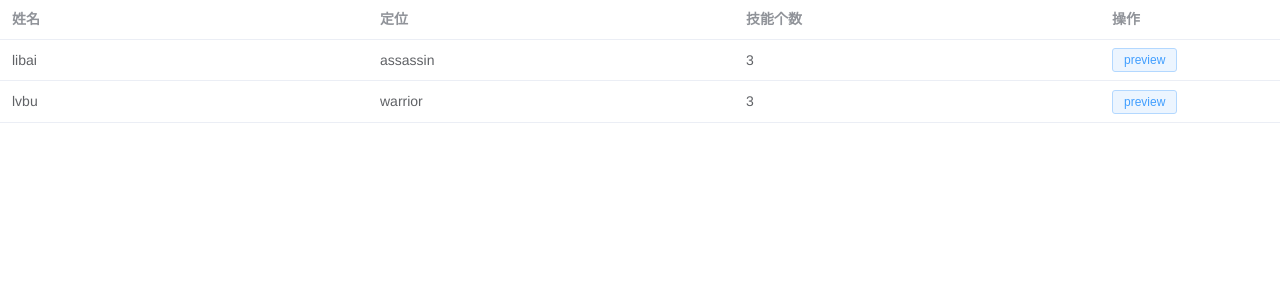
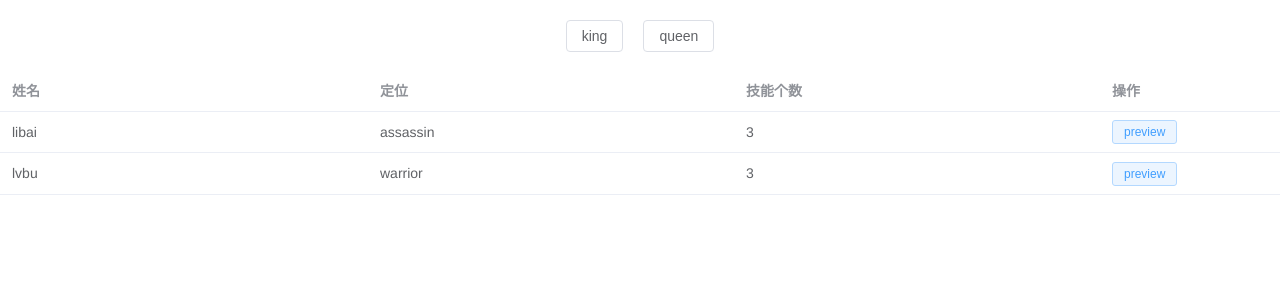
Before and after one commit to xuxb001/glory-kings, a Vue app: page /#/king in a window 1280 px wide. Shown: the top 300 px of the page. Built offline with nearby package versions, Linux system fonts and the light colour scheme.

Commit message:
fix router children

```diff
--- /dev/null
+++ b/auto-imports.d.ts
@@ -0,0 +1,5 @@
+// Generated by 'unplugin-auto-import'
+export {}
+declare global {
+
+}
--- a/package.json
+++ b/package.json
@@ -54,6 +54,8 @@
     "sass-loader": "^12.4.0",
     "ts-jest": "^27.1.2",
     "typescript": "^4.4.4",
+    "unplugin-auto-import": "^0.9.0",
+    "unplugin-vue-components": "^0.19.6",
     "vite": "^2.7.2",
     "vite-plugin-element-plus": "0.0.12",
     "vue-jest": "^5.0.0-alpha.10",
--- a/src/router/index.ts
+++ b/src/router/index.ts
@@ -4,27 +4,33 @@ const routes: Array<RouteRecordRaw> = [
   {
     path: '/',
     name: 'home',
-    component: () => import('@/views/home/index.vue') // 懒加载组件
+    component: () => import(/* webpackChunkName: "about" */'@/views/home/index.vue') // 懒加载组件
   },
+  {
+    path: '/kingdom',
+    name: 'kingdom',
+    component: () => import(/* webpackChunkName: "about" */'@/views/kingdom/index.vue'),
+    children:[
       {
         path: '/king',
         name: 'king',
-    component: () => import('@/views/king/index.vue')
+        component: () => import(/* webpackChunkName: "about" */'@/views/kingdom/king/index.vue'),
       },
       {
         path: '/queen',
         name: 'queen',
-    component: () => import('@/views/queen/index.vue')
+        component: () => import(/* webpackChunkName: "about" */'@/views/kingdom/queen/index.vue'),
+      }]
   },
   {
     path: '/open-box',
     name: 'open-box',
-    component: () => import('@/views/open-box/index.vue')
+    component: () => import(/* webpackChunkName: "about" */'@/views/open-box/index.vue')
   },
   {
     path: '/find-earth',
     name: 'find-earth',
-    component: () => import('@/views/find-earth/index.vue')
+    component: () => import(/* webpackChunkName: "about" */'@/views/find-earth/index.vue')
   }
 ]
 
--- /dev/null
+++ b/src/views/kingdom/index.vue
@@ -0,0 +1,62 @@
+<template>
+  <div class="kingdom">
+    <!-- <el-menu :default-active="defaultActive" class="el-menu-vertical-demo">
+        <el-menu-item v-for="(item, index) in menuList" :key="index" :index="item.code">
+          <i class="el-icon-setting"></i>
+          <span>
+            <router-link :to="item.path">{{item.king}}</router-link>
+          </span>
+        </el-menu-item>
+    </el-menu> -->
+    <div class="btn-menu">
+      <span v-for="(item, index) in menuList" :key="index">
+        <el-button @click="toRoute(item.path)">{{item.name}}</el-button>
+      </span>
+    </div>
+    <router-view></router-view>
+  </div>
+</template>
+
+<script>
+export default {
+  components:{
+
+  },
+  watch:{
+  },
+  data(){
+    return{
+      menuList:[
+      {
+        path:'kingdom/king',
+        name:'king',
+        code:'1'
+      },
+      {
+        path:'kingdom/queen',
+        name:'queen',
+        code:'2'
+      }],
+      defaultActive:'1'
+    }
+  },
+  methods:{
+    toRoute(val){
+      this.$router.push({ path: val })
+    }
+  }
+}
+</script>
+<style lang="scss" scoped>
+.kingdom{
+  .btn-menu{
+    padding: 20px 0;
+    display: flex;
+    justify-content: center;
+    align-items: center;
+    span{
+      margin: 0 10px;
+    };
+  }
+}
+</style>
--- a/src/views/king/index.vue
+++ b/src/views/kingdom/king/index.vue
@@ -15,10 +15,12 @@
 <script lang="ts" >
 import myDialog from './modular/myDialog.vue'
 import { defineComponent, toRefs, reactive,ref} from 'vue'
+
 interface State {
     dialogVisible: boolean
 }
 export default defineComponent ({
+  name: 'king',
   components: {
     myDialog
   },
--- a/src/views/queen/index.vue
+++ b/src/views/kingdom/queen/index.vue
@@ -15,6 +15,7 @@
 
 <script>
 export default {
+  name: 'queen',
   data(){
     return{
       tips:['all apps', 'dif', 'klosd','script','grid','height','false','light','bmdc']
--- a/vite.config.ts
+++ b/vite.config.ts
@@ -1,11 +1,23 @@
 import { defineConfig } from 'vite'
 import vue from '@vitejs/plugin-vue'
 import importElementPlus from 'vite-plugin-element-plus'
+import AutoImport from 'unplugin-auto-import/vite'
+import Components from 'unplugin-vue-components/vite'
+import { ElementPlusResolver } from 'unplugin-vue-components/resolvers'
 // 如果编辑器提示 path 模块找不到，则可以安装一下 @types/node -> npm i @types/node -D
 import { resolve } from 'path'
 
 export default defineConfig({
-  plugins: [vue(), importElementPlus({})],
+  plugins: [
+    vue(),
+    importElementPlus({}),
+    AutoImport({
+      resolvers: [ElementPlusResolver()],
+    }),
+    Components({
+      resolvers: [ElementPlusResolver()],
+    }),
+  ],
   base: './', // 类似publicPath，'./'避免打包访问后空白页面，要加上，不然线上也访问不了
   resolve: {
     alias: {
@@ -27,9 +39,9 @@ export default defineConfig({
   server: {
     open: true, // 是否自动在浏览器打开
     cors: true, // 允许跨域
-    port: 3003 // 端口号
+    port: 3003, // 端口号
     // https: false, // 是否开启 https
-    // host: '0.0.0.0',
+    host: '0.0.0.0',
     // proxy: {
     //   '/api': 'http://localhost:3003'
     // }
```
Also changed, not shown: components.d.ts (added, +20 -0 lines), src/views/kingdom/king/modular/head/index.vue (renamed from src/views/king/modular/head/index.vue), src/views/kingdom/king/modular/myDialog.vue (renamed from src/views/king/modular/myDialog.vue), src/views/kingdom/king/modular/test.vue (renamed from src/views/king/modular/test.vue), 1 other file (tests, documents, lock files or other folders). Lines whose indentation alone changed are shown as unchanged.
